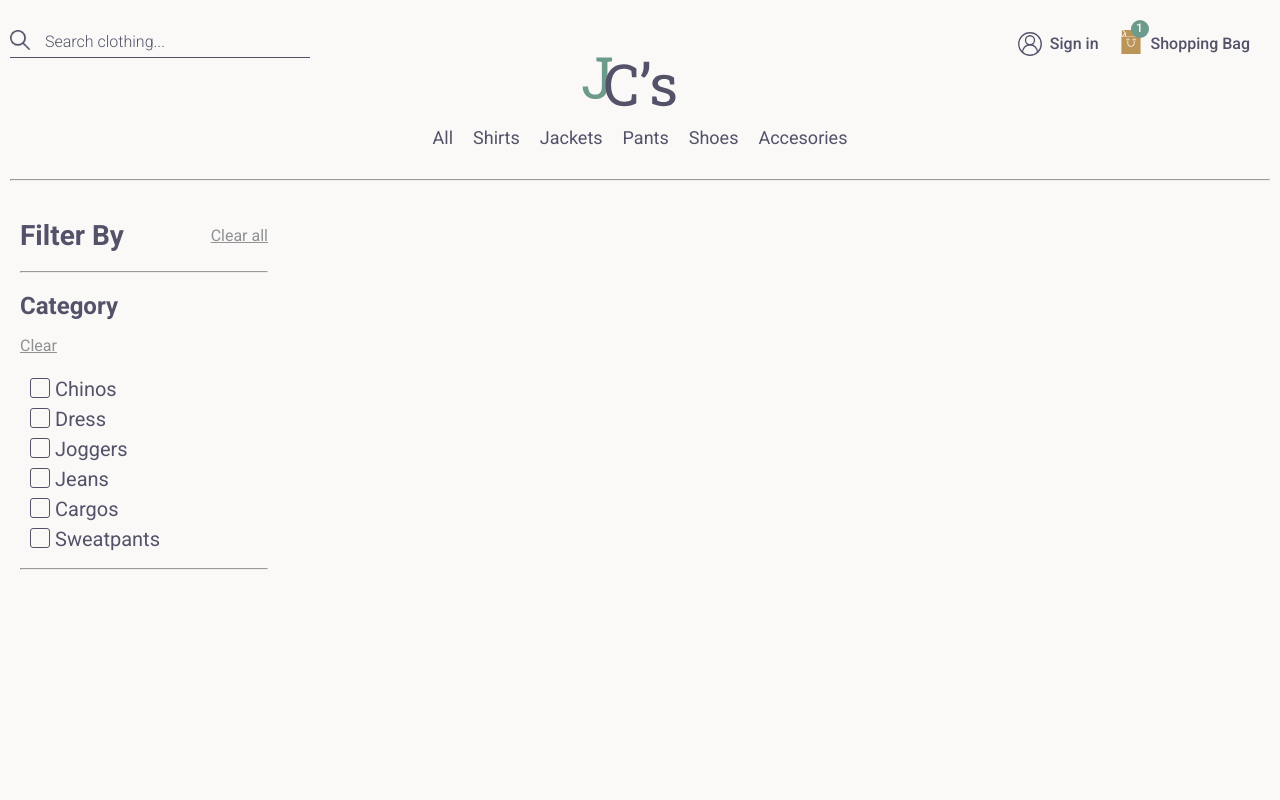
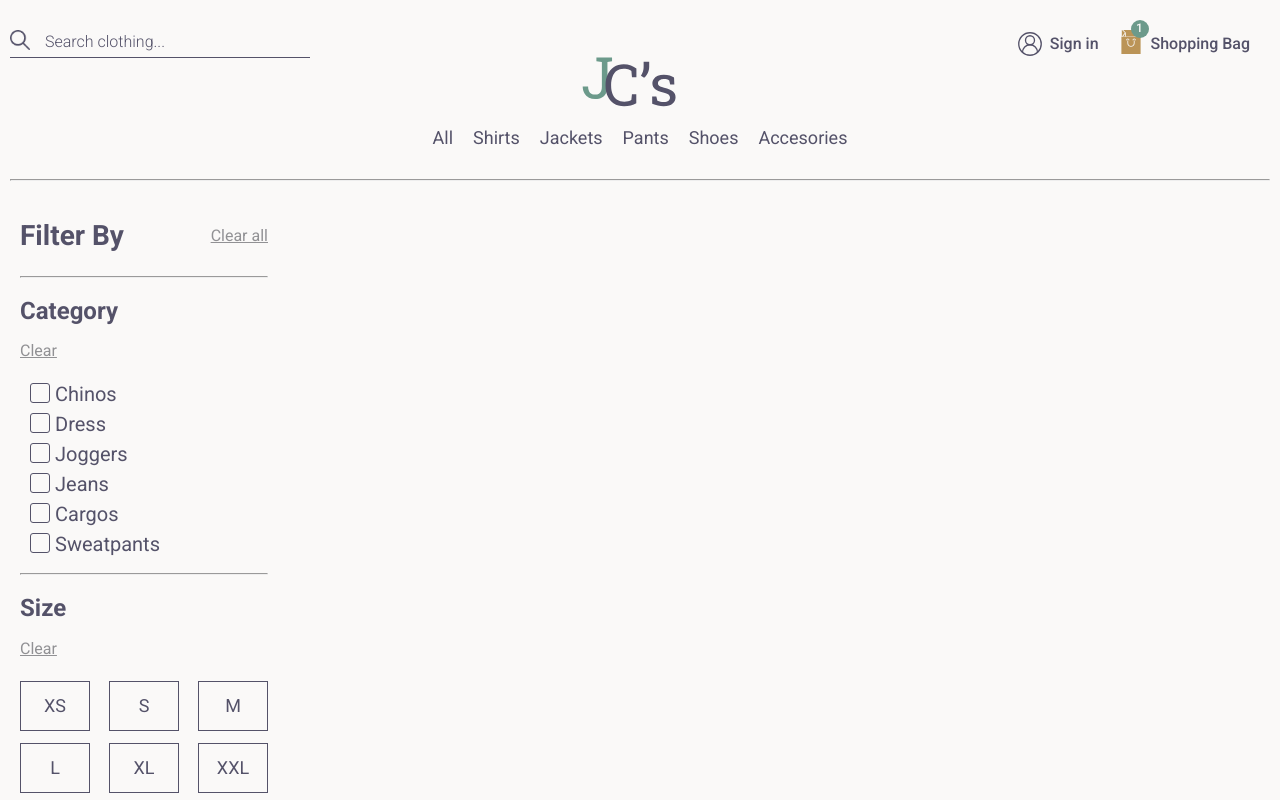
Before and after one commit to CJCB77/Online-Men-s-Clothing-Store-Frontend, a React (Create React App) app: page / in a window 1280 px wide. Shown: the top 800 px of the page. Built offline with nearby package versions, Linux system fonts and the light colour scheme.

Commit message:
Filter by size section is changing states correctly

```diff
--- a/src/components/ProductSidebar.js
+++ b/src/components/ProductSidebar.js
@@ -1,17 +1,22 @@
-import React from 'react'
+import React, { useState } from 'react'
 import sidebarStyles from "../styles/sidebar.module.css"
 
-export default function ProductSidebar() {
-  return (
-    <aside className={sidebarStyles.sidebar}>
+function Header() {
+  return(
+    <React.Fragment>
       <div className={sidebarStyles.header}>
         <h1>Filter By</h1>
         <button className={sidebarStyles.clear}>Clear all</button>
       </div>
-      <hr />
+      <hr className={sidebarStyles.header__divider}/>
+    </React.Fragment>
+  )
+}
 
-      <article className={sidebarStyles.categories}>
-        <h2>Category</h2>
+function Categories(props) {
+  return(
+  <section className={sidebarStyles.categories}>
+    <h2 className={sidebarStyles.section__name}>Category</h2>
     <button className={sidebarStyles.clear}>Clear</button>
 
     <form action="" className={sidebarStyles.categories__form}>
@@ -41,7 +46,73 @@ export default function ProductSidebar() {
       </div>
     </form>
     <hr className={sidebarStyles.divider} />
-      </article>
+  </section>
+  )
+}
+
+function Sizes(props) {
+  return(
+    <section className={sidebarStyles.size}>
+
+      <h2 className={sidebarStyles.section__name}>Size</h2>
+      <button className={sidebarStyles.clear}>Clear</button>
+
+      <form action="" className={sidebarStyles.size__form}>
+        {props.sizes}
+      </form>
+
+      <hr />
+    </section>
+  )
+}
+
+
+
+
+export default function ProductSidebar() {
+
+  const [sizeFilter, setSizeFilter] = useState({
+    xs:false,
+    s:false,
+    m:false,
+    l:false,
+    xl:false,
+    xxl:false,
+  })
+
+  function handleCheckbox(event) {
+    const {checked, name} = event.target
+    setSizeFilter( (prevFilters) => ({
+      ...prevFilters,
+      [name] : checked
+    }))
+
+  }
+
+  const checkedStyle = {
+    border:"3px solid #545269",
+  }
+
+  const uncheckedStyle = {
+    border:"1px solid #545269"
+  }
+
+
+  const sizeFilters = Object.keys(sizeFilter).map((size,index) => {
+    return(
+      <div key={index} className={sidebarStyles.form__box}
+      style={sizeFilter[size] ? checkedStyle : uncheckedStyle}>
+        <input type="checkbox" name={size} id={size} value={size} onClick={handleCheckbox} />
+        <label htmlFor={size}>{size}</label>
+      </div>
+    )
+  })
+
+  return (
+    <aside className={sidebarStyles.sidebar}>
+      <Header />
+      <Categories />
+      <Sizes sizes={sizeFilters} />
 
     </aside>
   )
--- a/src/styles/sidebar.module.css
+++ b/src/styles/sidebar.module.css
@@ -11,6 +11,10 @@
 .header {
   display: flex;
   justify-content: space-between;
+}
+
+.header__divider {
+  margin-top: 0.5rem;
 }
 
 .header h1 {
@@ -27,7 +31,7 @@
   cursor: pointer;
 }
 
-.categories h2 {
+.section__name {
   font-size: 2.4rem;
   font-weight: 700;
   margin: 1rem 0;
@@ -79,3 +83,39 @@
 .form__control input[type="checkbox"]:checked::after {
   display: block;
 }
+
+.size__form {
+  margin: 1.5rem 0;
+  display: flex;
+  flex-wrap: wrap;
+  justify-content: space-between;
+
+}
+
+.form__box {
+  margin: 0.6rem 0;
+  border: 1px solid #545269;
+  width: 7rem;
+  height: 5rem;
+  display: flex;
+  justify-content: center;
+  align-items: center;
+  cursor: pointer ;
+  transition: all 0.1s ease-in;
+
+}
+
+.form__box label {
+  cursor: pointer;
+  width: 100%;
+  height: 100%;
+  display: flex;
+  justify-content: center;
+  align-items: center;
+  text-transform: uppercase;
+  font-size: 1.8rem;
+}
+
+.form__box input[type="checkbox"] {
+  appearance: none;
+}
--- a/src/styles/style.css
+++ b/src/styles/style.css
@@ -32,7 +32,6 @@ body {
 }
 .product__list {
   padding: 2rem;
-  height: 100vh;
   display: flex;
 }
 
```
Lines whose indentation alone changed are shown as unchanged.
